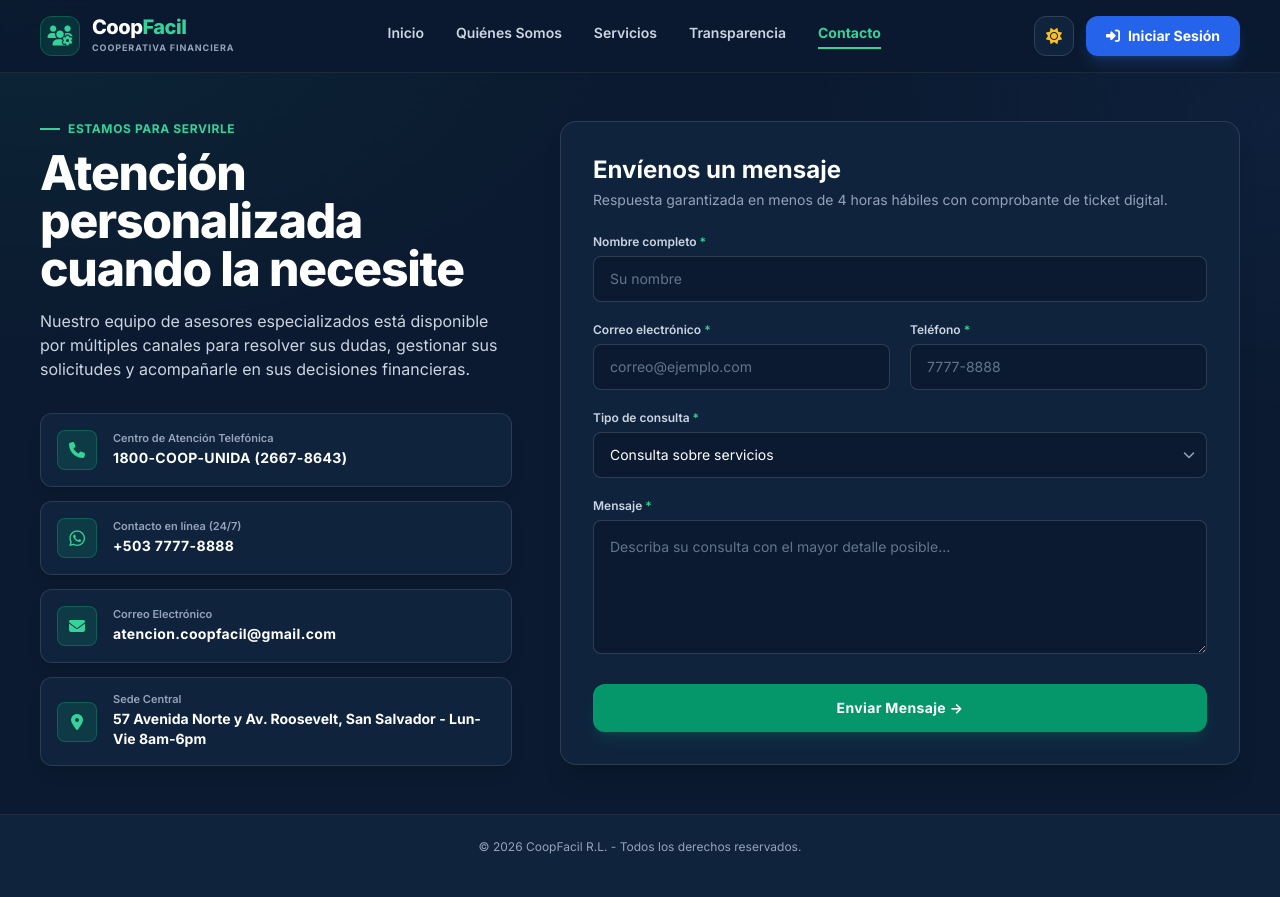
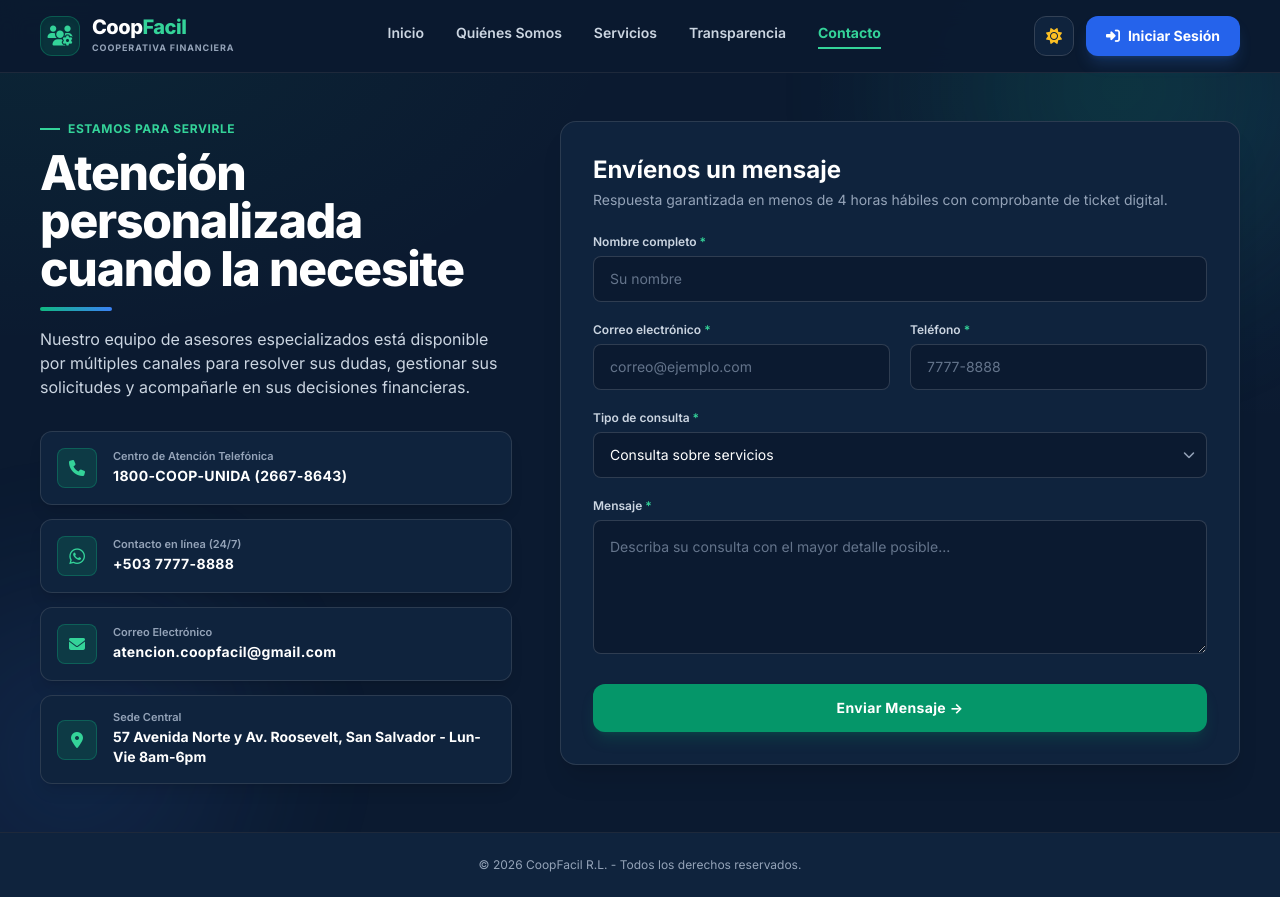
Before and after one commit to ianreyes8/CoopFacil, an ASP.NET Core app: page /Pages/Contacto.aspx in a window 1280 px wide. Before the commit the page ends 854 px from the top, so only its background shows below. Run offline with ASP.NET Core 8, Linux system fonts and the light colour scheme; the project's own start-up code is not run, and a stand-in starts its controllers and pages.

Commit message:
Efectos visuales en paginas interiores: aparicion al scroll, barra de progreso, tarjetas y botones animados
Co-Authored-By: Claude Sonnet 5.5 <noreply@anthropic.com>
Claude-Session: https://claude.ai/code/session_01TuUMUZAPCEp2B1vsmfrLck

```diff
--- a/CoopFacil/Pages/AhorroProgramado.cshtml
+++ b/CoopFacil/Pages/AhorroProgramado.cshtml
@@ -19,6 +19,7 @@
     <link rel="stylesheet" href="https://cdnjs.cloudflare.com/ajax/libs/font-awesome/6.4.0/css/all.min.css" />
     <link rel="stylesheet" href="~/css/tailwind.css" asp-append-version="true" />
     <link rel="stylesheet" href="~/css/estilos.css" asp-append-version="true" />
+    <link rel="stylesheet" href="~/css/paginas.css" asp-append-version="true" />
     <script>
         (function () {
             const savedTheme = localStorage.getItem('coopfacil-theme');
@@ -405,6 +406,7 @@
 </script>
 <script src="~/Js/menu-movil.js" asp-append-version="true"></script>
 <script src="~/Js/formularios.js" asp-append-version="true"></script>
-<partial name="_PostBack" />
+<script src="~/Js/efectos.js" asp-append-version="true"></script>
+    <partial name="_PostBack" />
 </body>
 </html>
--- a/CoopFacil/Pages/Contacto.cshtml
+++ b/CoopFacil/Pages/Contacto.cshtml
@@ -19,6 +19,7 @@
     <link rel="stylesheet" href="https://cdnjs.cloudflare.com/ajax/libs/font-awesome/6.4.0/css/all.min.css" />
     <link rel="stylesheet" href="~/css/tailwind.css" asp-append-version="true" />
     <link rel="stylesheet" href="~/css/estilos.css" asp-append-version="true" />
+    <link rel="stylesheet" href="~/css/paginas.css" asp-append-version="true" />
     <script>
         (function () {
             const savedTheme = localStorage.getItem('coopfacil-theme');
@@ -268,6 +269,7 @@
     </script>
 <script src="~/Js/menu-movil.js" asp-append-version="true"></script>
 <script src="~/Js/formularios.js" asp-append-version="true"></script>
-<partial name="_PostBack" />
+<script src="~/Js/efectos.js" asp-append-version="true"></script>
+    <partial name="_PostBack" />
 </body>
 </html>
--- a/CoopFacil/Pages/CreditoHipotecario.cshtml
+++ b/CoopFacil/Pages/CreditoHipotecario.cshtml
@@ -19,6 +19,7 @@
     <link rel="stylesheet" href="https://cdnjs.cloudflare.com/ajax/libs/font-awesome/6.4.0/css/all.min.css" />
     <link rel="stylesheet" href="~/css/tailwind.css" asp-append-version="true" />
     <link rel="stylesheet" href="~/css/estilos.css" asp-append-version="true" />
+    <link rel="stylesheet" href="~/css/paginas.css" asp-append-version="true" />
     <script>
     (function () {
         const savedTheme = localStorage.getItem('coopfacil-theme');
@@ -673,6 +674,7 @@
     </script>
 <script src="~/Js/menu-movil.js" asp-append-version="true"></script>
 <script src="~/Js/formularios.js" asp-append-version="true"></script>
-<partial name="_PostBack" />
+<script src="~/Js/efectos.js" asp-append-version="true"></script>
+    <partial name="_PostBack" />
 </body>
 </html>
--- a/CoopFacil/Pages/CreditoPersonal.cshtml
+++ b/CoopFacil/Pages/CreditoPersonal.cshtml
@@ -19,6 +19,7 @@
     <link rel="stylesheet" href="https://cdnjs.cloudflare.com/ajax/libs/font-awesome/6.4.0/css/all.min.css" />
     <link rel="stylesheet" href="~/css/tailwind.css" asp-append-version="true" />
     <link rel="stylesheet" href="~/css/estilos.css" asp-append-version="true" />
+    <link rel="stylesheet" href="~/css/paginas.css" asp-append-version="true" />
     <script>
     (function () {
         const savedTheme = localStorage.getItem('coopfacil-theme');
@@ -727,6 +728,7 @@
     </script>
 <script src="~/Js/menu-movil.js" asp-append-version="true"></script>
 <script src="~/Js/formularios.js" asp-append-version="true"></script>
-<partial name="_PostBack" />
+<script src="~/Js/efectos.js" asp-append-version="true"></script>
+    <partial name="_PostBack" />
 </body>
 </html>
--- a/CoopFacil/Pages/CreditoVehicular.cshtml
+++ b/CoopFacil/Pages/CreditoVehicular.cshtml
@@ -19,6 +19,7 @@
     <link rel="stylesheet" href="https://cdnjs.cloudflare.com/ajax/libs/font-awesome/6.4.0/css/all.min.css" />
     <link rel="stylesheet" href="~/css/tailwind.css" asp-append-version="true" />
     <link rel="stylesheet" href="~/css/estilos.css" asp-append-version="true" />
+    <link rel="stylesheet" href="~/css/paginas.css" asp-append-version="true" />
     <script>
     (function () {
         const savedTheme = localStorage.getItem('coopfacil-theme');
@@ -790,6 +791,7 @@
     </script>
 <script src="~/Js/menu-movil.js" asp-append-version="true"></script>
 <script src="~/Js/formularios.js" asp-append-version="true"></script>
-<partial name="_PostBack" />
+<script src="~/Js/efectos.js" asp-append-version="true"></script>
+    <partial name="_PostBack" />
 </body>
 </html>
--- a/CoopFacil/Pages/CuentaAhorro.cshtml
+++ b/CoopFacil/Pages/CuentaAhorro.cshtml
@@ -19,6 +19,7 @@
     <link rel="stylesheet" href="https://cdnjs.cloudflare.com/ajax/libs/font-awesome/6.4.0/css/all.min.css" />
     <link rel="stylesheet" href="~/css/tailwind.css" asp-append-version="true" />
     <link rel="stylesheet" href="~/css/estilos.css" asp-append-version="true" />
+    <link rel="stylesheet" href="~/css/paginas.css" asp-append-version="true" />
     <script>
     (function () {
         const savedTheme = localStorage.getItem('coopfacil-theme');
@@ -201,6 +202,7 @@
         });
     </script>
 <script src="~/Js/menu-movil.js" asp-append-version="true"></script>
-<partial name="_PostBack" />
+<script src="~/Js/efectos.js" asp-append-version="true"></script>
+    <partial name="_PostBack" />
 </body>
 </html>
--- a/CoopFacil/Pages/Default.cshtml
+++ b/CoopFacil/Pages/Default.cshtml
@@ -19,6 +19,7 @@
     <link rel="stylesheet" href="https://cdnjs.cloudflare.com/ajax/libs/font-awesome/6.4.0/css/all.min.css" />
     <link rel="stylesheet" href="~/css/tailwind.css" asp-append-version="true" />
     <link rel="stylesheet" href="~/css/estilos.css" asp-append-version="true" />
+    <link rel="stylesheet" href="~/css/paginas.css" asp-append-version="true" />
     <script>
         (function() {
             const savedTheme = localStorage.getItem('coopfacil-theme');
@@ -157,6 +158,7 @@
         });
     </script>
 <script src="~/Js/formularios.js" asp-append-version="true"></script>
-<partial name="_PostBack" />
+<script src="~/Js/efectos.js" asp-append-version="true"></script>
+    <partial name="_PostBack" />
 </body>
 </html>
--- a/CoopFacil/Pages/EducacionFinanciera.cshtml
+++ b/CoopFacil/Pages/EducacionFinanciera.cshtml
@@ -19,6 +19,7 @@
     <link rel="stylesheet" href="https://cdnjs.cloudflare.com/ajax/libs/font-awesome/6.4.0/css/all.min.css" />
     <link rel="stylesheet" href="~/css/tailwind.css" asp-append-version="true" />
     <link rel="stylesheet" href="~/css/estilos.css" asp-append-version="true" />
+    <link rel="stylesheet" href="~/css/paginas.css" asp-append-version="true" />
     <script>
         (function() {
             const savedTheme = localStorage.getItem('coopfacil-theme');
@@ -480,6 +481,7 @@
     </script>
 <script src="~/Js/menu-movil.js" asp-append-version="true"></script>
 <script src="~/Js/formularios.js" asp-append-version="true"></script>
-<partial name="_PostBack" />
+<script src="~/Js/efectos.js" asp-append-version="true"></script>
+    <partial name="_PostBack" />
 </body>
 </html>
--- a/CoopFacil/Pages/QuienesSomos.cshtml
+++ b/CoopFacil/Pages/QuienesSomos.cshtml
@@ -19,6 +19,7 @@
     <link rel="stylesheet" href="https://cdnjs.cloudflare.com/ajax/libs/font-awesome/6.4.0/css/all.min.css" />
     <link rel="stylesheet" href="~/css/tailwind.css" asp-append-version="true" />
     <link rel="stylesheet" href="~/css/estilos.css" asp-append-version="true" />
+    <link rel="stylesheet" href="~/css/paginas.css" asp-append-version="true" />
     <script>
     (function () {
         const savedTheme = localStorage.getItem('coopfacil-theme');
@@ -219,6 +220,7 @@
         });
     </script>
 <script src="~/Js/menu-movil.js" asp-append-version="true"></script>
-<partial name="_PostBack" />
+<script src="~/Js/efectos.js" asp-append-version="true"></script>
+    <partial name="_PostBack" />
 </body>
 </html>
--- a/CoopFacil/Pages/Registro.cshtml
+++ b/CoopFacil/Pages/Registro.cshtml
@@ -19,6 +19,7 @@
     <link rel="stylesheet" href="https://cdnjs.cloudflare.com/ajax/libs/font-awesome/6.4.0/css/all.min.css" />
     <link rel="stylesheet" href="~/css/tailwind.css" asp-append-version="true" />
     <link rel="stylesheet" href="~/css/estilos.css" asp-append-version="true" />
+    <link rel="stylesheet" href="~/css/paginas.css" asp-append-version="true" />
     <script>
     (function () {
         const savedTheme = localStorage.getItem('coopfacil-theme');
@@ -121,6 +122,7 @@
         });
     </script>
 <script src="~/Js/formularios.js" asp-append-version="true"></script>
-<partial name="_PostBack" />
+<script src="~/Js/efectos.js" asp-append-version="true"></script>
+    <partial name="_PostBack" />
 </body>
 </html>
--- a/CoopFacil/Pages/RegistroCredito.cshtml
+++ b/CoopFacil/Pages/RegistroCredito.cshtml
@@ -19,6 +19,7 @@
     <link rel="stylesheet" href="https://cdnjs.cloudflare.com/ajax/libs/font-awesome/6.4.0/css/all.min.css" />
     <link rel="stylesheet" href="~/css/tailwind.css" asp-append-version="true" />
     <link rel="stylesheet" href="~/css/estilos.css" asp-append-version="true" />
+    <link rel="stylesheet" href="~/css/paginas.css" asp-append-version="true" />
     <script>
         (function() {
             const savedTheme = localStorage.getItem('coopfacil-theme');
@@ -118,6 +119,7 @@
     </script>
 <script src="~/Js/menu-movil.js" asp-append-version="true"></script>
 <script src="~/Js/formularios.js" asp-append-version="true"></script>
-<partial name="_PostBack" />
+<script src="~/Js/efectos.js" asp-append-version="true"></script>
+    <partial name="_PostBack" />
 </body>
 </html>
--- a/CoopFacil/Pages/Servicios.cshtml
+++ b/CoopFacil/Pages/Servicios.cshtml
@@ -19,6 +19,7 @@
     <link rel="stylesheet" href="https://cdnjs.cloudflare.com/ajax/libs/font-awesome/6.4.0/css/all.min.css" />
     <link rel="stylesheet" href="~/css/tailwind.css" asp-append-version="true" />
     <link rel="stylesheet" href="~/css/estilos.css" asp-append-version="true" />
+    <link rel="stylesheet" href="~/css/paginas.css" asp-append-version="true" />
     <script>
         (function () {
             const savedTheme = localStorage.getItem('coopfacil-theme');
@@ -297,6 +298,7 @@
         });
     </script>
 <script src="~/Js/menu-movil.js" asp-append-version="true"></script>
-<partial name="_PostBack" />
+<script src="~/Js/efectos.js" asp-append-version="true"></script>
+    <partial name="_PostBack" />
 </body>
 </html>
--- a/CoopFacil/Pages/Transferencias.cshtml
+++ b/CoopFacil/Pages/Transferencias.cshtml
@@ -20,6 +20,7 @@
     <link rel="stylesheet" href="https://cdnjs.cloudflare.com/ajax/libs/font-awesome/6.4.0/css/all.min.css" />
     <link rel="stylesheet" href="~/css/tailwind.css" asp-append-version="true" />
     <link rel="stylesheet" href="~/css/estilos.css" asp-append-version="true" />
+    <link rel="stylesheet" href="~/css/paginas.css" asp-append-version="true" />
     <link rel="stylesheet" href="@Url.Content("~/css/tarjeta.css")" />
     <script>
     (function () {
@@ -283,6 +284,7 @@
     </script>
 <script src="~/Js/menu-movil.js" asp-append-version="true"></script>
 <script src="~/Js/formularios.js" asp-append-version="true"></script>
-<partial name="_PostBack" />
+<script src="~/Js/efectos.js" asp-append-version="true"></script>
+    <partial name="_PostBack" />
 </body>
 </html>
--- a/CoopFacil/Pages/Transparencia.cshtml
+++ b/CoopFacil/Pages/Transparencia.cshtml
@@ -19,6 +19,7 @@
     <link rel="stylesheet" href="https://cdnjs.cloudflare.com/ajax/libs/font-awesome/6.4.0/css/all.min.css" />
     <link rel="stylesheet" href="~/css/tailwind.css" asp-append-version="true" />
     <link rel="stylesheet" href="~/css/estilos.css" asp-append-version="true" />
+    <link rel="stylesheet" href="~/css/paginas.css" asp-append-version="true" />
     <script>
     (function () {
         const savedTheme = localStorage.getItem('coopfacil-theme');
@@ -368,6 +369,7 @@
         });
     </script>
 <script src="~/Js/menu-movil.js" asp-append-version="true"></script>
-<partial name="_PostBack" />
+<script src="~/Js/efectos.js" asp-append-version="true"></script>
+    <partial name="_PostBack" />
 </body>
 </html>
--- /dev/null
+++ b/CoopFacil/wwwroot/Js/efectos.js
@@ -0,0 +1,53 @@
+// Efectos de las páginas interiores: aparición al scroll, barra de progreso y cabecera con sombra.
+(function () {
+    'use strict';
+    var raiz = document.documentElement;
+    var reducir = window.matchMedia && window.matchMedia('(prefers-reduced-motion: reduce)').matches;
+    document.body.classList.add('cf-ambiente');
+
+    // Barra de progreso de lectura
+    var barra = document.createElement('div');
+    barra.className = 'cf-progreso';
+    barra.setAttribute('aria-hidden', 'true');
+    document.body.appendChild(barra);
+
+    var cabecera = document.querySelector('header');
+    var pendiente = false;
+    function actualizar() {
+        pendiente = false;
+        var alto = document.documentElement.scrollHeight - window.innerHeight;
+        barra.style.transform = 'scaleX(' + (alto > 0 ? Math.min(window.scrollY / alto, 1) : 0) + ')';
+        if (cabecera) cabecera.classList.toggle('cf-scroll', window.scrollY > 8);
+    }
+    window.addEventListener('scroll', function () { if (!pendiente) { pendiente = true; requestAnimationFrame(actualizar); } }, { passive: true });
+    actualizar();
+
+    // Aparición escalonada de bloques
+    if (reducir || !('IntersectionObserver' in window)) return;
+    var main = document.querySelector('main');
+    if (!main) return;
+    var objetivos = [];
+    Array.prototype.forEach.call(main.children, function (hijo) {
+        // secciones y tarjetas grandes: se revelan; los hijos con rejilla se revelan uno a uno
+        var rejilla = hijo.matches('[class*="grid"]') ? hijo : null;
+        if (rejilla) { Array.prototype.forEach.call(hijo.children, function (c, i) { objetivos.push([c, i]); }); }
+        else {
+            objetivos.push([hijo, 0]);
+            var interior = hijo.querySelectorAll(':scope > [class*="grid"] > *');
+            Array.prototype.forEach.call(interior, function (c, i) { objetivos.push([c, i]); });
+        }
+    });
+    raiz.classList.add('cf-js');
+    var obs = new IntersectionObserver(function (entradas) {
+        entradas.forEach(function (e) { if (e.isIntersecting) { var t = e.target; t.classList.add('cf-vis'); obs.unobserve(t); setTimeout(function () { t.classList.remove('cf-rev', 'cf-vis'); t.style.removeProperty('--cf-d'); }, 1300); } });
+    }, { threshold: 0.08, rootMargin: '0px 0px -30px 0px' });
+    objetivos.forEach(function (par) {
+        var el = par[0];
+        if (el.classList.contains('cf-rev')) return;
+        el.classList.add('cf-rev');
+        el.style.setProperty('--cf-d', Math.min(par[1], 5) * 0.09 + 's');
+        obs.observe(el);
+    });
+    // Respaldo: si algo falla, a los 2.5 s todo queda visible
+    setTimeout(function () { document.querySelectorAll('.cf-rev').forEach(function (e) { e.classList.add('cf-vis'); }); }, 2500);
+})();
--- /dev/null
+++ b/CoopFacil/wwwroot/css/paginas.css
@@ -0,0 +1,79 @@
+/* Efectos visuales compartidos por las páginas interiores (Servicios, Quiénes Somos, etc.) */
+
+/* Barra de progreso de lectura, arriba de todo */
+.cf-progreso {
+    position: fixed; top: 0; left: 0; z-index: 60; height: 3px; width: 100%;
+    transform-origin: 0 50%; transform: scaleX(0);
+    background: linear-gradient(90deg, #10b981, #14b8a6, #3b82f6);
+    pointer-events: none;
+}
+
+/* Resplandor ambiental detrás del contenido */
+body.cf-ambiente { position: relative; }
+body.cf-ambiente::before, body.cf-ambiente::after {
+    content: ""; position: fixed; z-index: -1; pointer-events: none; border-radius: 50%; filter: blur(40px);
+    animation: cf-deriva 18s ease-in-out infinite alternate;
+}
+body.cf-ambiente::before { width: 38rem; height: 38rem; top: -14rem; right: -10rem; background: radial-gradient(circle, rgba(16,185,129,.16), transparent 68%); }
+body.cf-ambiente::after  { width: 34rem; height: 34rem; bottom: -14rem; left: -12rem; background: radial-gradient(circle, rgba(59,130,246,.13), transparent 68%); animation-duration: 24s; }
+@keyframes cf-deriva { from { transform: translate3d(0,0,0) scale(1); } to { transform: translate3d(-3rem,2rem,0) scale(1.12); } }
+
+/* Cabecera con sombra al bajar */
+header.cf-scroll { box-shadow: 0 12px 30px -18px rgba(2,12,27,.55); }
+
+/* Aparición al hacer scroll (solo si JS está activo) */
+.cf-js .cf-rev { opacity: 0; transform: translateY(22px) scale(.985); transition: opacity .7s cubic-bezier(.2,.7,.2,1), transform .7s cubic-bezier(.2,.7,.2,1); transition-delay: var(--cf-d, 0s); }
+.cf-js .cf-rev.cf-vis { opacity: 1; transform: none; }
+
+/* Encabezado de página: etiqueta, título con degradado y subrayado animado */
+main h1 { letter-spacing: -.02em; }
+main h1::after {
+    content: ""; display: block; width: 4.5rem; height: 4px; margin-top: .9rem; border-radius: 99px;
+    background: linear-gradient(90deg, #10b981, #3b82f6);
+    animation: cf-trazo 1s .25s cubic-bezier(.2,.7,.2,1) both;
+}
+@keyframes cf-trazo { from { width: 0; opacity: 0; } to { width: 4.5rem; opacity: 1; } }
+
+/* Tarjetas: elevación y borde luminoso */
+main [class*="rounded-2xl"][class*="border"], main [class*="rounded-3xl"][class*="border"] {
+    transition: transform .3s cubic-bezier(.2,.7,.2,1), box-shadow .3s ease, border-color .3s ease;
+}
+main [class*="rounded-2xl"][class*="border"]:hover, main [class*="rounded-3xl"][class*="border"]:hover {
+    transform: translateY(-4px);
+    border-color: rgba(16,185,129,.45);
+    box-shadow: 0 22px 44px -22px rgba(16,185,129,.4);
+}
+/* Pero no mover formularios ni tablas grandes */
+main form [class*="rounded-2xl"][class*="border"]:hover, main table:hover, main [class*="overflow-x-auto"]:hover { transform: none; }
+
+/* Iconos: pequeño rebote al pasar por la tarjeta */
+main [class*="rounded-2xl"]:hover > [class*="rounded-xl"] i, main [class*="rounded-2xl"]:hover > div > [class*="rounded-xl"] i { animation: cf-rebote .6s ease; }
+@keyframes cf-rebote { 40% { transform: translateY(-4px) scale(1.12); } 70% { transform: translateY(1px); } }
+
+/* Botones principales: brillo que cruza */
+main a[class*="bg-emerald-"], main button[class*="bg-emerald-"], main input[type="submit"][class*="bg-emerald-"] {
+    position: relative; overflow: hidden; transition: transform .22s ease, box-shadow .22s ease, background-color .22s ease;
+}
+main a[class*="bg-emerald-"]:hover, main button[class*="bg-emerald-"]:hover { transform: translateY(-2px); box-shadow: 0 14px 28px -14px rgba(5,150,105,.8); }
+main a[class*="bg-emerald-"]::after, main button[class*="bg-emerald-"]::after {
+    content: ""; position: absolute; inset: 0; pointer-events: none;
+    background: linear-gradient(110deg, transparent 35%, rgba(255,255,255,.28) 50%, transparent 65%);
+    transform: translateX(-120%); transition: transform .7s ease;
+}
+main a[class*="bg-emerald-"]:hover::after, main button[class*="bg-emerald-"]:hover::after { transform: translateX(120%); }
+
+/* Entradas de formulario: foco con halo */
+main input:focus, main select:focus, main textarea:focus { box-shadow: 0 0 0 4px rgba(16,185,129,.18); transition: box-shadow .2s ease; }
+
+/* Inicio de sesión y registro: tarjeta que entra con suavidad */
+body > form > div[class*="max-w-"], body > form > div > div[class*="max-w-md"], body > div[class*="max-w-md"] { animation: cf-entrada .7s cubic-bezier(.2,.7,.2,1) both; }
+@keyframes cf-entrada { from { opacity: 0; transform: translateY(24px) scale(.97); } to { opacity: 1; transform: none; } }
+
+@media (prefers-reduced-motion: reduce) {
+    .cf-js .cf-rev { opacity: 1; transform: none; transition: none; }
+    body.cf-ambiente::before, body.cf-ambiente::after, main h1::after { animation: none; }
+    main [class*="rounded-2xl"][class*="border"]:hover { transform: none; }
+}
+
+/* El subrayado del título sigue la alineación del texto */
+.text-center h1::after, h1.text-center::after { margin-inline: auto; }
```
